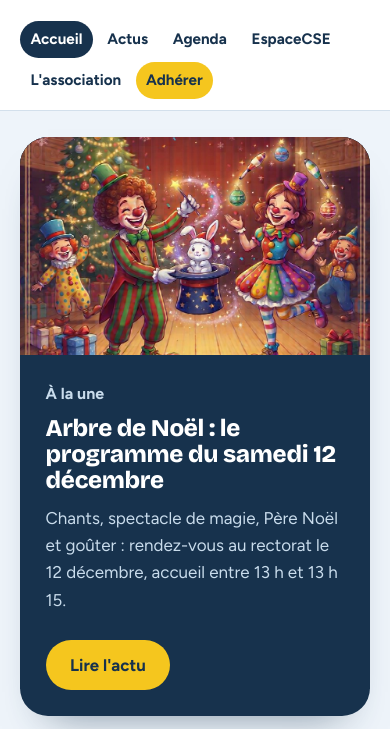
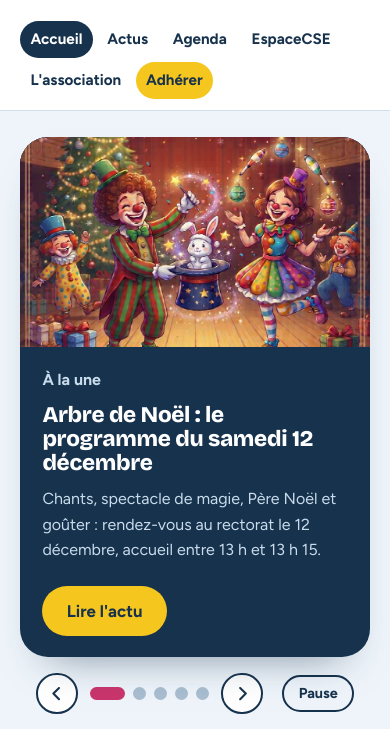
Before and after one commit to APSAL-Lyon/apsal-lyon.github.io, a plain HTML site: page index.html in a window 390 px wide. Shown: the part 74-803 px from the top of the page. Drawn offline with Linux system fonts and the light colour scheme; no server answers.

Commit message:
Carrousel de hauteur fixe
Co-Authored-By: Claude Opus 5.5 <noreply@anthropic.com>
Claude-Session: https://claude.ai/code/session_01BiV2mP78jGGj6KByyTrX3o

```diff
--- a/assets/css/site.css
+++ b/assets/css/site.css
@@ -272,16 +272,17 @@ p { margin: 0 0 1em; }
 /* ---------- Carrousel des actus à la une ---------- */
 .carrousel { padding-block: 1.6rem 1.4rem; background: var(--nacre); }
 .car-piste { position: relative; }
-.car-diapo { display: grid; grid-template-columns: 1.2fr 1fr; min-height: 400px; border-radius: var(--r-grand); overflow: hidden; background: var(--encre); color: var(--blanc); box-shadow: 0 24px 40px -28px rgba(23, 50, 77, 0.6); }
+.car-diapo { display: grid; grid-template-columns: 1.2fr 1fr; height: 420px; border-radius: var(--r-grand); overflow: hidden; background: var(--encre); color: var(--blanc); box-shadow: 0 24px 40px -28px rgba(23, 50, 77, 0.6); }
 .car-diapo[hidden] { display: none; }
 .car-visuel { display: block; position: relative; background: #0F2438; }
 .car-visuel img { position: absolute; inset: 0; width: 100%; height: 100%; object-fit: cover; }
-.car-texte { padding: clamp(1.6rem, 3.5vw, 2.8rem); display: flex; flex-direction: column; justify-content: center; }
+.car-texte { padding: clamp(1.6rem, 3.5vw, 2.8rem); display: flex; flex-direction: column; justify-content: center; overflow: hidden; }
 .car-rubrique { margin: 0 0 0.6rem; font-weight: 700; color: var(--soleil); font-size: 1rem; }
-.car-texte h2 { font-size: clamp(1.6rem, 2.9vw, 2.4rem); margin-bottom: 0.7rem; }
+.car-texte h2 { font-size: clamp(1.6rem, 2.6vw, 2.2rem); margin-bottom: 0.7rem; display: -webkit-box; -webkit-box-orient: vertical; -webkit-line-clamp: 3; overflow: hidden; }
 .car-texte h2 a { color: var(--blanc); text-decoration: none; }
 .car-texte h2 a:hover { text-decoration: underline; text-decoration-thickness: 3px; }
-.car-texte p { color: #C9DCEC; max-width: 46ch; }
+.car-texte p { color: #C9DCEC; max-width: 46ch; display: -webkit-box; -webkit-box-orient: vertical; -webkit-line-clamp: 3; overflow: hidden; }
+.car-texte .car-rubrique { display: block; }
 .car-actions { display: flex; flex-wrap: wrap; gap: 0.7rem; margin-top: 0.6rem; }
 .car-commandes { display: flex; align-items: center; justify-content: center; gap: 0.8rem; margin-top: 1rem; }
 .car-fleche { width: 2.6rem; height: 2.6rem; border-radius: 50%; border: 2px solid var(--encre); background: var(--blanc); color: var(--encre); display: grid; place-items: center; cursor: pointer; }
@@ -299,9 +300,12 @@ p { margin: 0 0 1em; }
   @keyframes car-gauche { from { opacity: 0; transform: translateX(-28px); } to { opacity: 1; transform: none; } }
 }
 @media (max-width: 860px) {
-  .car-diapo { grid-template-columns: 1fr; min-height: 0; }
-  .car-visuel { aspect-ratio: 16 / 10; }
-  .car-texte h2 { font-size: 1.5rem; }
+  .car-diapo { grid-template-columns: 1fr; grid-template-rows: 210px 1fr; height: 520px; }
+  .car-texte { justify-content: flex-start; padding: 1.3rem 1.4rem; }
+  .car-texte h2 { font-size: 1.4rem; }
+  .car-texte p { -webkit-line-clamp: 3; font-size: 1rem; }
+  .car-actions { margin-top: auto; }
+  .car-actions .bouton-clair { display: none; }
 }
 
 /* ---------- Photos ---------- */
```
